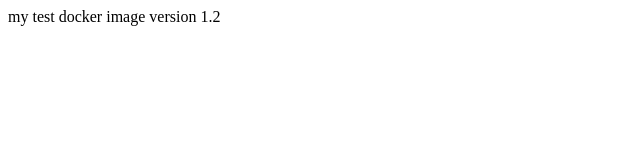
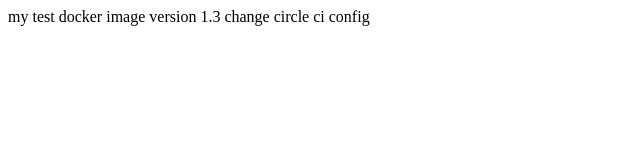
Before and after one commit to SergeyBondar93/test-cicd, a plain HTML site: page app/index.html in a window 1280 px wide. Shown: the whole page, without its empty margins (0-640 px from the left). Drawn offline with Linux system fonts and the light colour scheme.

```diff
--- a/app/index.html
+++ b/app/index.html
@@ -6,6 +6,6 @@
   <title>Document</title>
 </head>
 <body>
-  my test docker image version 1.2
+  my test docker image version 1.3 change circle ci config
 </body>
 </html>
```
Also changed, not shown: 1 other file.
